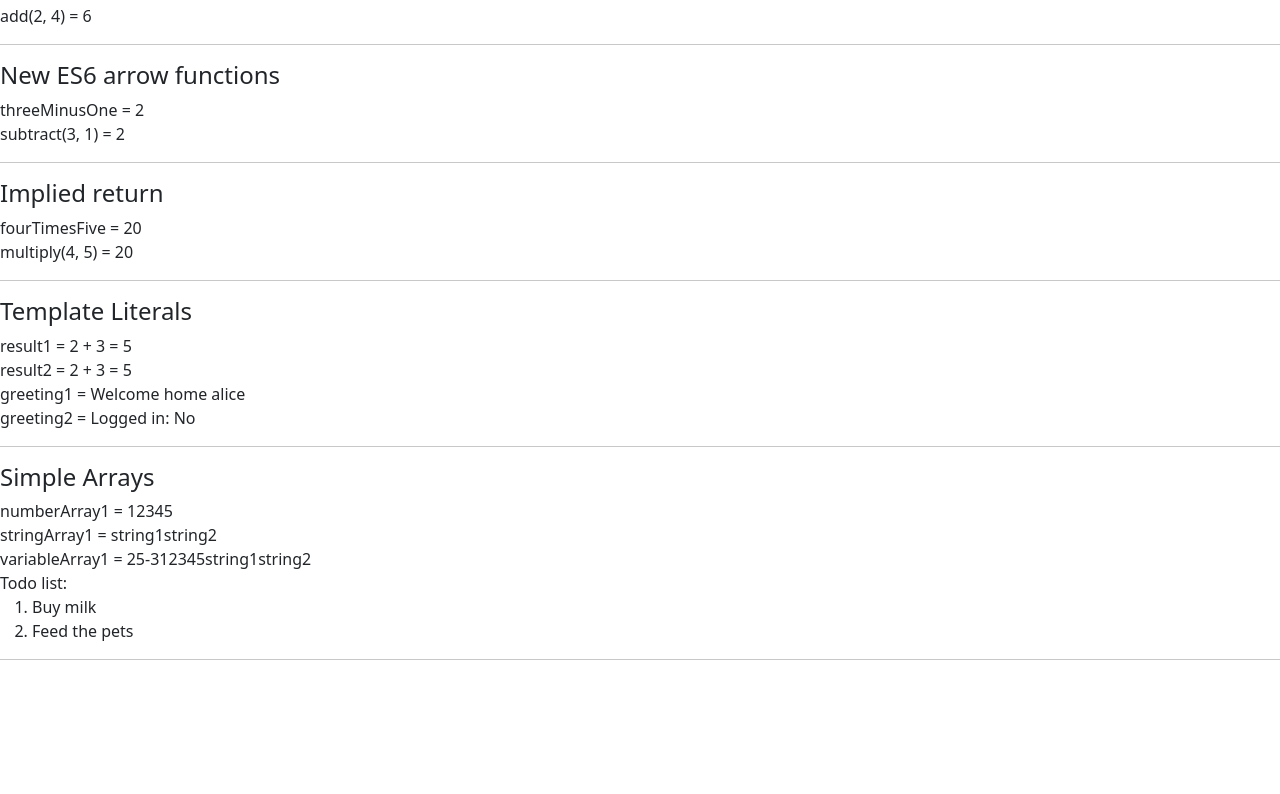
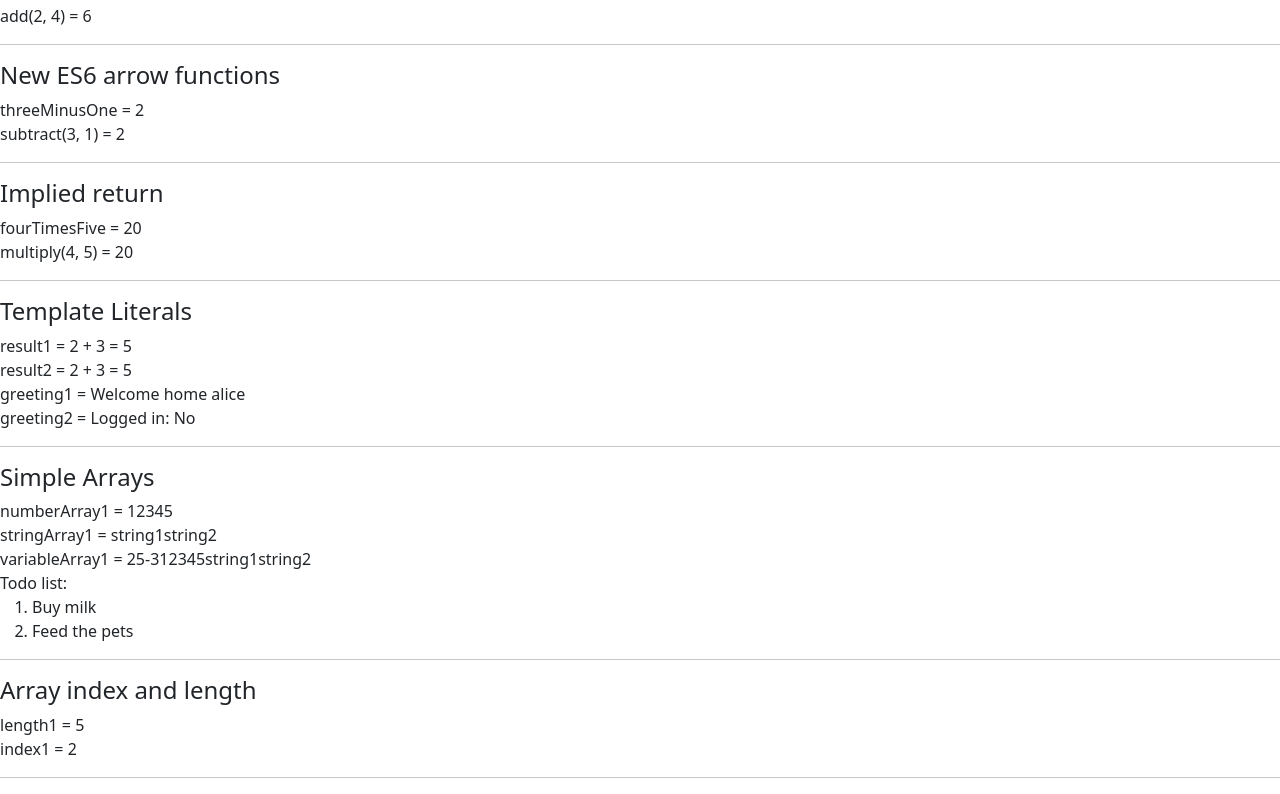
Before and after one commit to xilu56/kambaz-react-web-app-cs5610-sm25, a React app: page /#/Labs/Lab3 in a window 1280 px wide. Shown: the part 1188-1982 px from the top of the page. Before the commit the page ends 1864 px from the top, so only its background shows below. Built offline with nearby package versions, Linux system fonts and the light colour scheme; the HTML template or start-up script is replaced by a standard one.

Commit message:
Array index and length

```diff
--- /dev/null
+++ b/src/Labs/Lab3/ArrayIndexAndLength.tsx
@@ -0,0 +1,11 @@
+export default function ArrayIndexAndLength() {
+  let numberArray1 = [1, 2, 3, 4, 5];
+  const length1 = numberArray1.length;
+  const index1 = numberArray1.indexOf(3);
+  return (
+    <div id="wd-array-index-and-length">
+      <h4>Array index and length</h4>
+      length1 = {length1} <br />
+      index1 = {index1}   <hr />
+    </div>
+);}
--- a/src/Labs/Lab3/index.tsx
+++ b/src/Labs/Lab3/index.tsx
@@ -10,6 +10,7 @@ import ArrowFunctions from "./ArrowFunctions";
 import ImpliedReturn from "./ImpliedReturn";
 import TemplateLiterals from "./TemplateLiterals";
 import SimpleArrays from "./SimpleArrays";
+import ArrayIndexAndLength from "./ArrayIndexAndLength";
 
 export default function Lab3() {
   return (
@@ -27,6 +28,7 @@ export default function Lab3() {
       <ImpliedReturn/>
       <TemplateLiterals/>
       <SimpleArrays/>
+      <ArrayIndexAndLength/>
     </div>
   );
 }
```
Also changed, not shown: src/Labs/Lab3/AddingAndRemovingToFromArrays.tsx (added, +17 -0 lines).
